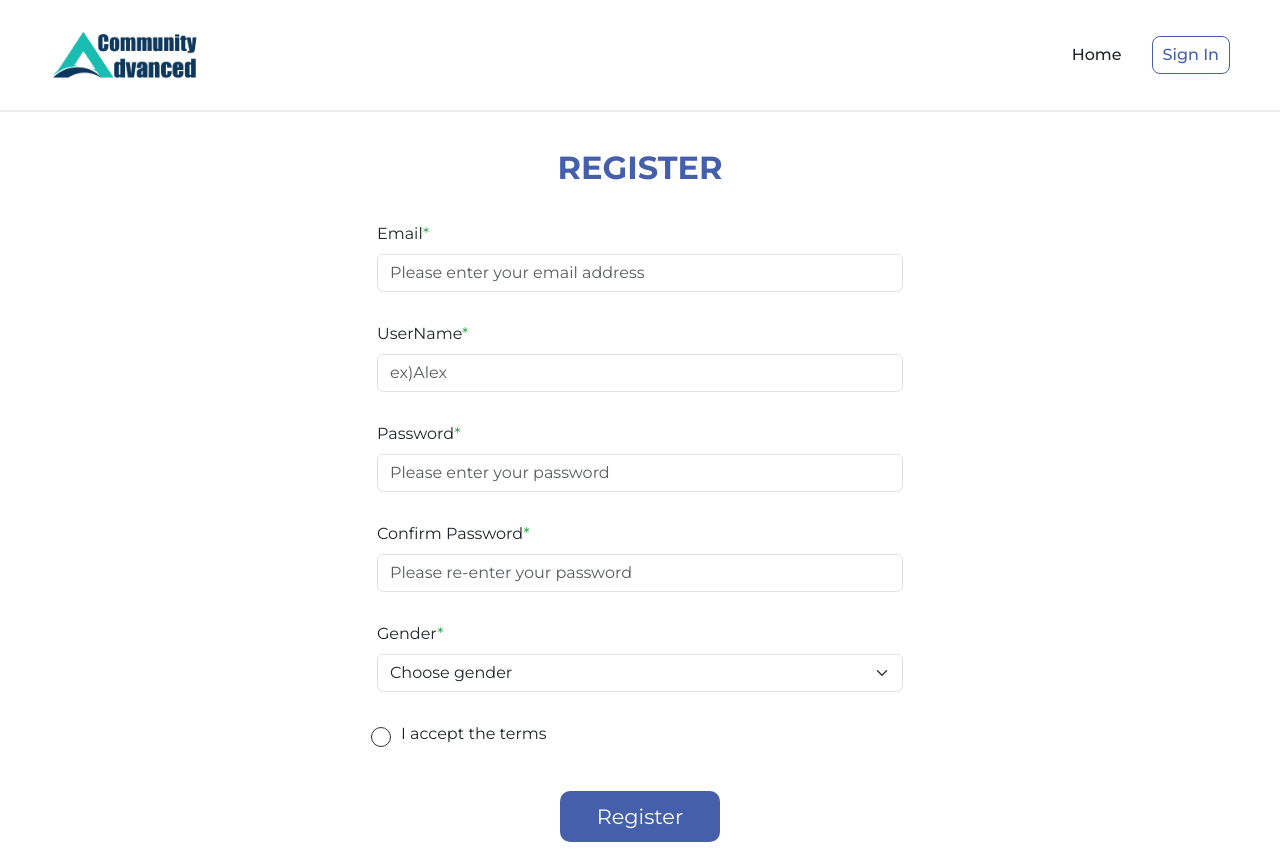
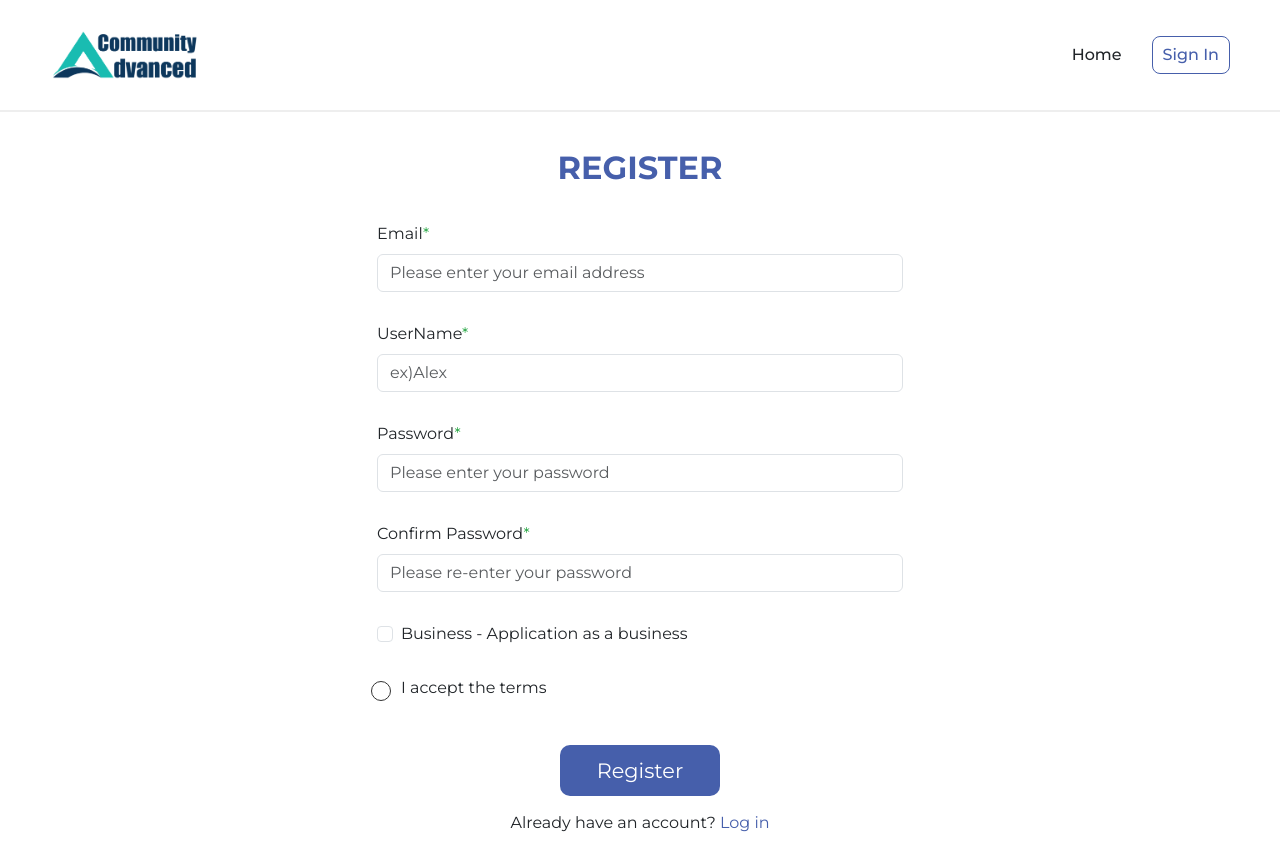
Before and after one commit to SeungwonOck/advanced-community-fe, a React (Create React App) app: page /register in a window 1280 px wide. Built offline with nearby package versions, Linux system fonts and the light colour scheme.

Commit message:
Updated Home, Login, Register Design

```diff
--- a/src/page/Home.js
+++ b/src/page/Home.js
@@ -1,11 +1,18 @@
 import React from 'react'
-import { Container, Row, Col } from 'react-bootstrap'
+import { Container, Row, Col, Button } from 'react-bootstrap'
 import CampaignCard from '../component/CampaignCard'
+import "../style/home.style.css"
 
 const Home = () => {
 
   const campaigns = [1, 2, 3, 4];
   return (
+    <div>
+      <div className="home-banner text-center">
+        <h1>Title</h1>
+        <p>Subtitle</p>
+      </div>
+
       <Container className="mt-4">
         <h2>Our Campaigns</h2>
         <p>Change the society today!</p>
@@ -16,7 +23,12 @@ const Home = () => {
             </Col>
           ))}
         </Row>
+
+        <div className="text-center mt-4 mb-4">
+            <Button variant="primary" size="lg">Load More</Button>
+        </div>
       </Container>
+    </div>
   )
 }
 
--- a/src/page/Login.js
+++ b/src/page/Login.js
@@ -59,8 +59,14 @@ const Login = () => {
                     </div>
 
                     <div className="login-button-container">
+                        <Button className="login-button red" onClick={() => navigate("/register")}>
+                            Register
+                        </Button>
+                    </div>
+
+                    <div className="login-button-container">
                         <Button className="signup-button">
-                            <Link to="/register">Register with email</Link>
+                            <Link to="/password/verify">Forgot Password?</Link>
                         </Button>
                     </div>
                 </Form>
--- /dev/null
+++ b/src/page/PasswordVerify.js
@@ -0,0 +1,11 @@
+import React from 'react'
+
+const PasswordVerify = () => {
+  return (
+    <div>
+      PasswordVerify Page
+    </div>
+  )
+}
+
+export default PasswordVerify
--- a/src/page/Register.js
+++ b/src/page/Register.js
@@ -1,6 +1,6 @@
 import React, { useState } from 'react'
 import "../style/login.style.css"
-import { useNavigate } from 'react-router-dom'
+import { useNavigate, Link } from 'react-router-dom'
 import { Container, Form, Button, Alert } from 'react-bootstrap'
 
 
@@ -108,19 +108,13 @@ const Register = () => {
                 </Form.Control.Feedback>
               </Form.Group>
               <Form.Group className="mb-3">
-                <Form.Label>Gender<a style={{ color: "#28A745" }}>*</a></Form.Label>
-                <Form.Select
-                  defaultValue=""
+              <Form.Check
+                  type="checkbox"
+                  label="Business - Application as a business"
+                  id="business"
                   onChange={handleChange}
-                  id="gender"
-                  required
-                >
-                  <option value="" disabled hidden>
-                    Choose gender
-                  </option>
-                  <option value="male">Male</option>
-                  <option value="female">Female</option>
-                </Form.Select>
+                  checked={formData.business}
+                />
               </Form.Group>
               <Form.Group className="mb-3">
                 <Form.Check
@@ -136,8 +130,13 @@ const Register = () => {
                 <Button className="login-button" type="submit">
                   Register
                 </Button>
-              </div>
-            </Form>
+          </div>
+
+          <div className="login-footer">
+            <span>Already have an account? </span>
+            <Link to="/login">Log in</Link>
+          </div>
+        </Form>
       </Container>
     </div>
   )
--- a/src/routes/AppRouter.js
+++ b/src/routes/AppRouter.js
@@ -4,6 +4,7 @@ import Home from "../page/Home"
 import Campaign from "../page/CampaignDetail"
 import Login from "../page/Login"
 import Register from "../page/Register"
+import PasswordVerify from '../page/PasswordVerify';
 
 const AppRouter = () => {
     return (
@@ -12,6 +13,7 @@ const AppRouter = () => {
             <Route path="/campaign/:id" element={<Campaign />} />
             <Route path="/login" element={<Login />} />
             <Route path="/register" element={<Register />} />
+            <Route path="/password/verify" element={<PasswordVerify />} />
         </Routes>
     )
 }
--- a/src/style/common.style.css
+++ b/src/style/common.style.css
@@ -146,6 +146,10 @@ body {
     color: #465FAB;
 }
 
+.red {
+    background-color: #EB5757 !important;
+}
+
 .cur-point {
     cursor: pointer;
 }
--- a/src/style/home.style.css
+++ b/src/style/home.style.css
@@ -0,0 +1,19 @@
+.home-banner {
+  background-color: #f8f9fa;
+  max-width: 1400px;
+  align-items: center;
+  padding: 150px 0;
+  margin: 0 auto;
+  margin-bottom: 30px;
+  border-bottom: 2px solid #eee;
+}
+
+.home-banner h1 {
+  font-size: 2.5rem;
+  font-weight: 700;
+}
+
+.home-banner p {
+  font-size: 1.25rem;
+  color: #6c757d;
+}
--- a/src/style/login.style.css
+++ b/src/style/login.style.css
@@ -46,6 +46,11 @@
     color: #333333;
 }
 
+.login-footer {
+    text-align: center;
+    margin-bottom: 10px;
+}
+
 .signup-button {
     background-color: transparent;
     border: none;
```
Lines whose indentation alone changed are shown as unchanged.
